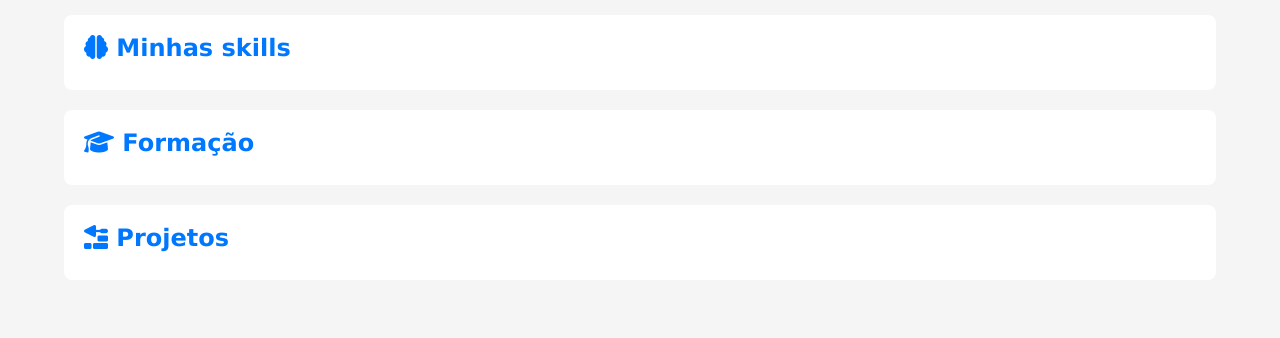
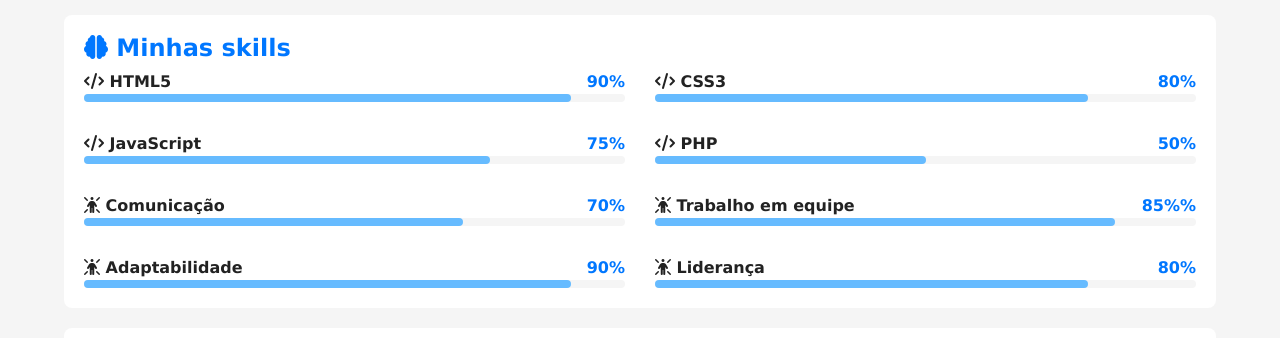
Before and after one commit to Everton951/projeto-portfolio, a plain HTML site: page index.html in a window 1280 px wide. Shown: the part 869-1207 px from the top of the page. Before the commit the page ends 1169 px from the top, so only its background shows below. Drawn offline with Linux system fonts and the light colour scheme.

Commit message:
atualizando

```diff
--- a/estilos/style.css
+++ b/estilos/style.css
@@ -133,3 +133,44 @@ article#video .video-container{
   height: 100%;
   border-radius: 8px;
 }
+
+#skill-container{
+  display: grid;
+  grid-template-columns: 1fr;
+  gap: 30px;
+}
+
+#skill-container .info{
+  display: flex;
+  justify-content: space-between;
+  align-items: center;
+}
+
+#skill-container .nome{
+  font-weight: bold;
+  color: var(--texto);
+}
+
+#skill-container .porcent{
+  font-weight: bold;
+  color: var(--destaque);
+}
+
+#skill-container .barra{
+  width: 100%;
+  height: 8px;
+  background-color: var(--fundo-principal);
+  border-radius: 4px;
+}
+
+#skill-container .progresso{
+  height: 100%;
+  background-color: var(--destaque-inverso);
+  border-radius: 4px;
+}
+
+@media screen and (min-width: 768px) {
+  #skill-container {
+    grid-template-columns: 1fr 1fr;
+  }
+}
--- a/index.html
+++ b/index.html
@@ -45,6 +45,122 @@
 
             <article id="skills">
                 <h2><i class="fa-solid fa-brain"></i> Minhas skills</h2>
+
+                <div id="skill-container">
+                    <div class="item">
+                        <div class="info">
+                            <span class="nome">
+                                <i class="fa-solid fa-code"></i> HTML5
+                            </span>
+                            <span class="porcent">
+                                90%
+                            </span>
+                        </div>
+                        <div class="barra">
+                            <div class="progresso" style="width: 90%;"></div>
+                        </div>
+                    </div>
+
+                    <!---->
+
+                    <div class="item">
+                        <div class="info">
+                            <span class="nome">
+                                <i class="fa-solid fa-code"></i> CSS3
+                            </span>
+                            <span class="porcent">
+                                80%
+                            </span>
+                        </div>
+                        <div class="barra">
+                            <div class="progresso" style="width: 80%;"></div>
+                        </div>
+                    </div>
+
+                    <div class="item">
+                        <div class="info">
+                            <span class="nome">
+                                <i class="fa-solid fa-code"></i> JavaScript
+                            </span>
+                            <span class="porcent">
+                                75%
+                            </span>
+                        </div>
+                        <div class="barra">
+                            <div class="progresso" style="width: 75%;"></div>
+                        </div>
+                    </div>
+
+                    <div class="item">
+                        <div class="info">
+                            <span class="nome">
+                                <i class="fa-solid fa-code"></i> PHP
+                            </span>
+                            <span class="porcent">
+                                50%
+                            </span>
+                        </div>
+                        <div class="barra">
+                            <div class="progresso" style="width: 50%;"></div>
+                        </div>
+                    </div>
+
+                    <div class="item">
+                        <div class="info">
+                            <span class="nome">
+                                <i class="fa-solid fa-person-rays"></i> Comunicação
+                            </span>
+                            <span class="porcent">
+                                70%
+                            </span>
+                        </div>
+                        <div class="barra">
+                            <div class="progresso" style="width: 70%;"></div>
+                        </div>
+                    </div>
+
+                    <div class="item">
+                        <div class="info">
+                            <span class="nome">
+                                <i class="fa-solid fa-person-rays"></i> Trabalho em equipe
+                            </span>
+                            <span class="porcent">
+                                85%%
+                            </span>
+                        </div>
+                        <div class="barra">
+                            <div class="progresso" style="width: 85%;"></div>
+                        </div>
+                    </div>
+
+                    <div class="item">
+                        <div class="info">
+                            <span class="nome">
+                                <i class="fa-solid fa-person-rays"></i> Adaptabilidade
+                            </span>
+                            <span class="porcent">
+                                90%
+                            </span>
+                        </div>
+                        <div class="barra">
+                            <div class="progresso" style="width: 90%;"></div>
+                        </div>
+                    </div>
+
+                    <div class="item">
+                        <div class="info">
+                            <span class="nome">
+                                <i class="fa-solid fa-person-rays"></i> Liderança
+                            </span>
+                            <span class="porcent">
+                                80%
+                            </span>
+                        </div>
+                        <div class="barra">
+                            <div class="progresso" style="width: 80%;"></div>
+                        </div>
+                    </div>
+                </div>
             </article> <!-- Fim article#skills-->
 
             <article id="formacao">
```
